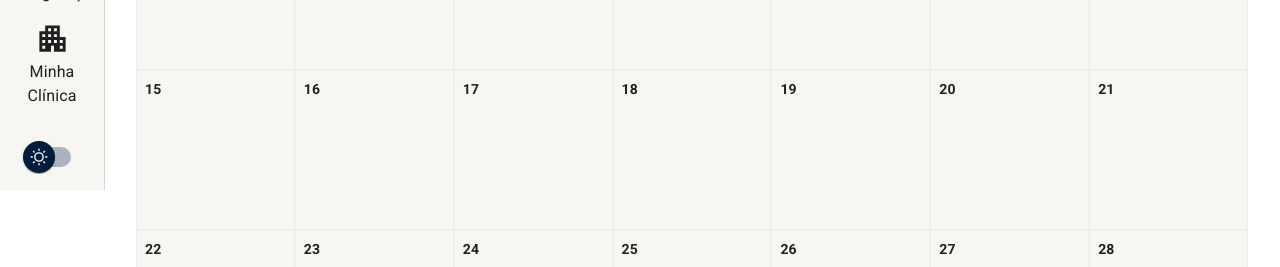
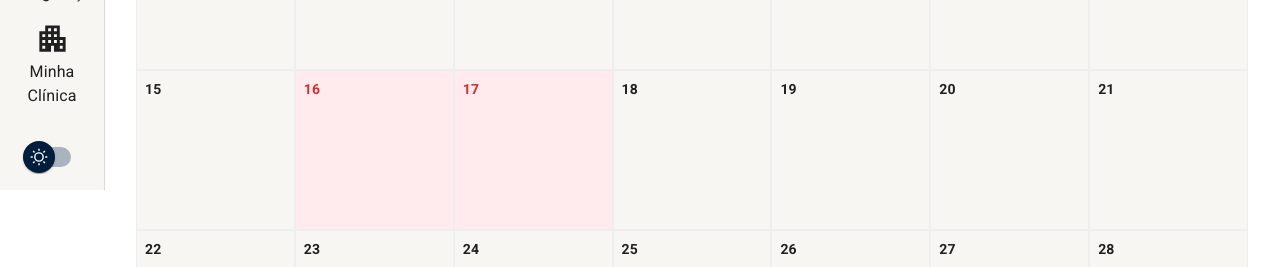
Before and after one commit to zdog10127/white-label-frontend, a React (Vite) app: page /Agenda in a window 1280 px wide. Shown: the part 610-877 px from the top of the page. Built offline with nearby package versions, Linux system fonts and the light colour scheme; sample sign-in values are in the browser's storage.

Commit message:
ajustes conforme solicitado anteriormente

```diff
--- a/src/components/tools-details/ToolsDetails.tsx
+++ b/src/components/tools-details/ToolsDetails.tsx
@@ -20,7 +20,7 @@ import {
   TablePagination,
   Stack,
 } from "@mui/material";
-//import { Client } from "../types/Client";
+
 import clientsDataRaw from "../data/clients.json";
 
 type RawClient = {
--- a/src/pages/Schedule.tsx
+++ b/src/pages/Schedule.tsx
@@ -12,6 +12,7 @@ import {
 } from "@mui/material";
 import ScheduleModal from "../components/modal-Schedule/sheduleModal";
 import rawClientsData from "../components/data/clients.json";
+import { getBrazilianHolidays } from "../utils/holidays";
 
 interface ClientType {
   id: string;
@@ -22,8 +23,6 @@ const clients: ClientType[] = rawClientsData.map((client, index) => ({
   id: String(index + 1),
   name: client.NomeCompleto,
 }));
-
-const holidays = ["2025-06-12", "2025-06-20"];
 
 const months = [
   "Janeiro",
@@ -55,6 +54,7 @@ const Schedule: React.FC = () => {
   const today = new Date();
   const [currentMonth, setCurrentMonth] = useState(today.getMonth());
   const [currentYear, setCurrentYear] = useState(today.getFullYear());
+  const holidays = getBrazilianHolidays(currentYear);
   const [filter, setFilter] = useState("todos");
   const [view, setView] = useState<"mes" | "semana" | "dia">("mes");
   const [selectedSection, setSelectedSection] = useState("agendaGeneral");
--- /dev/null
+++ b/src/utils/holidays.tsx
@@ -0,0 +1,47 @@
+function getEasterDate(year: number): Date {
+  const f = Math.floor;
+  const G = year % 19;
+  const C = f(year / 100);
+  const H = (C - f(C / 4) - f((8 * C + 13) / 25) + 19 * G + 15) % 30;
+  const I = H - f(H / 28) * (1 - f(29 / (H + 1)) * f((21 - G) / 11));
+  const J = (year + f(year / 4) + I + 2 - C + f(C / 4)) % 7;
+  const L = I - J;
+  const month = 3 + f((L + 40) / 44);
+  const day = L + 28 - 31 * f(month / 4);
+
+  return new Date(year, month - 1, day);
+}
+
+function formatDate(date: Date): string {
+  return date.toISOString().split("T")[0];
+}
+
+export function getBrazilianHolidays(
+  year: number = new Date().getFullYear()
+): string[] {
+  const easter = getEasterDate(year);
+
+  const addDays = (date: Date, days: number): Date => {
+    const copy = new Date(date);
+    copy.setDate(copy.getDate() + days);
+    return copy;
+  };
+
+  const holidays: Date[] = [
+    new Date(year, 0, 1),
+    addDays(easter, -48),
+    addDays(easter, -47),
+    addDays(easter, -2),
+    easter,
+    new Date(year, 3, 21),
+    new Date(year, 4, 1),
+    addDays(easter, 60),
+    new Date(year, 8, 7),
+    new Date(year, 9, 12),
+    new Date(year, 10, 2),
+    new Date(year, 10, 15),
+    new Date(year, 11, 25),
+  ];
+
+  return holidays.map(formatDate);
+}
```
